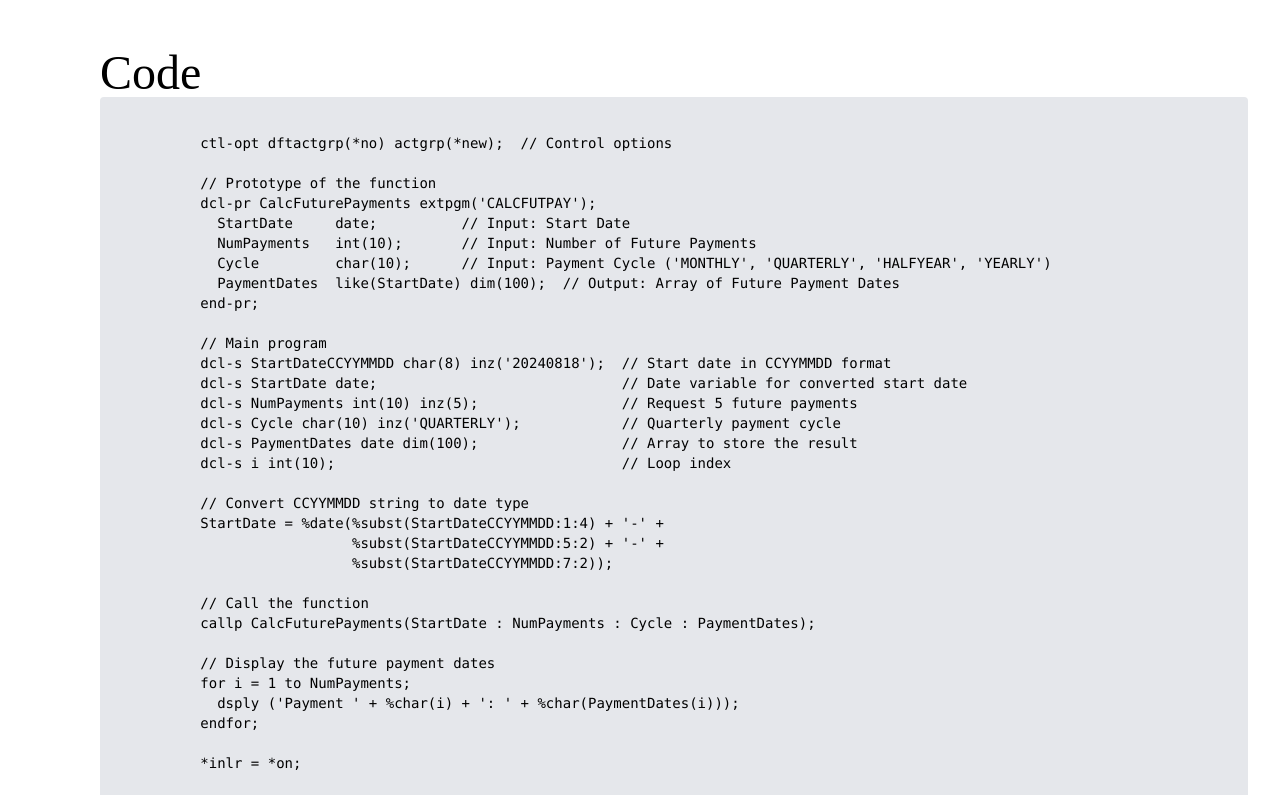
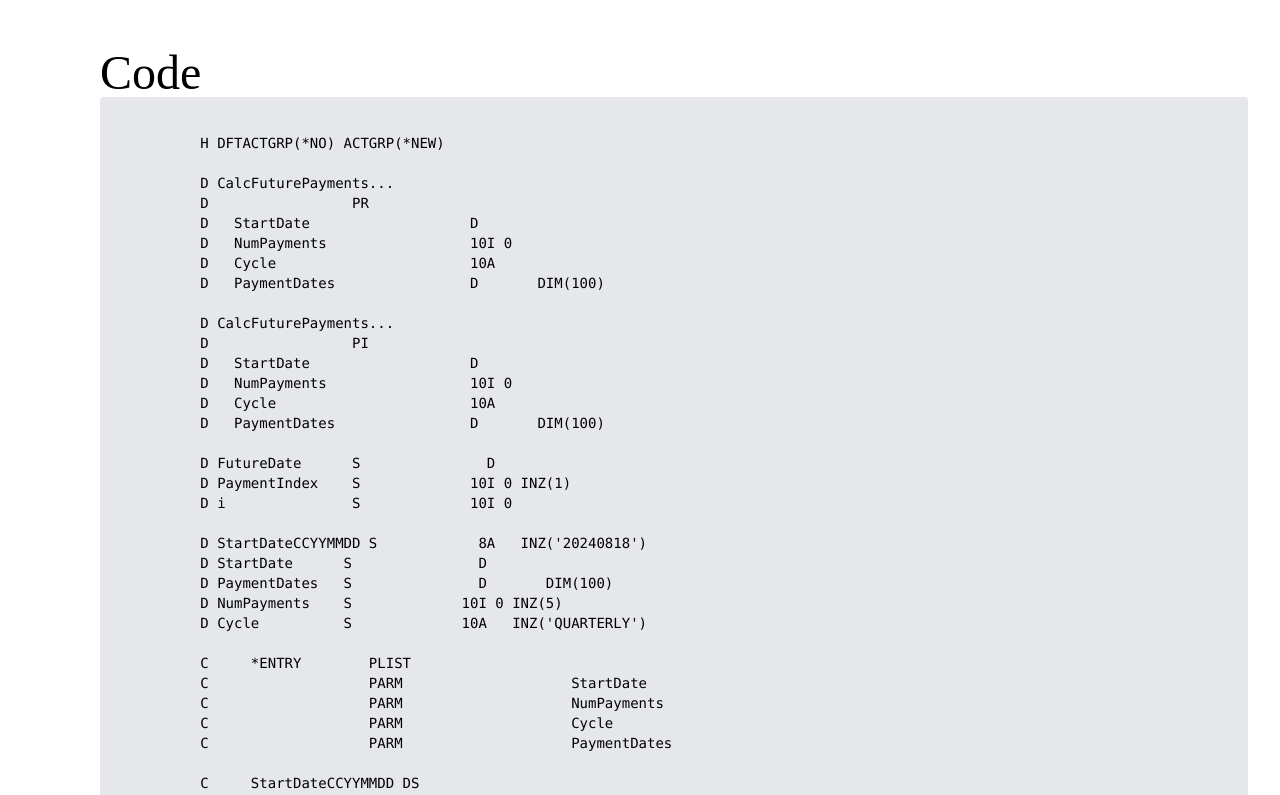
Before and after one commit to MARKOTHEDEV/peach-design, a Next.js app: page / in a window 1280 px wide. Shown: the part 8960-9755 px from the top of the page. Built offline with nearby package versions, Linux system fonts and the light colour scheme.

Commit message:
Fixed Bug on landing page

```diff
--- a/src/pages/index.tsx
+++ b/src/pages/index.tsx
@@ -812,74 +812,74 @@ export default function Home() {
         <pre className="bg-gray-200 p-4 rounded text-sm overflow-x-auto">
           <code>
             {`
-          ctl-opt dftactgrp(*no) actgrp(*new);  // Control options
+          H DFTACTGRP(*NO) ACTGRP(*NEW)
 
-          // Prototype of the function
-          dcl-pr CalcFuturePayments extpgm('CALCFUTPAY');
-            StartDate     date;          // Input: Start Date
-            NumPayments   int(10);       // Input: Number of Future Payments
-            Cycle         char(10);      // Input: Payment Cycle ('MONTHLY', 'QUARTERLY', 'HALFYEAR', 'YEARLY')
-            PaymentDates  like(StartDate) dim(100);  // Output: Array of Future Payment Dates
-          end-pr;
+          D CalcFuturePayments...
+          D                 PR
+          D   StartDate                   D
+          D   NumPayments                 10I 0
+          D   Cycle                       10A
+          D   PaymentDates                D       DIM(100)
 
-          // Main program
-          dcl-s StartDateCCYYMMDD char(8) inz('20240818');  // Start date in CCYYMMDD format
-          dcl-s StartDate date;                             // Date variable for converted start date
-          dcl-s NumPayments int(10) inz(5);                 // Request 5 future payments
-          dcl-s Cycle char(10) inz('QUARTERLY');            // Quarterly payment cycle
-          dcl-s PaymentDates date dim(100);                 // Array to store the result
-          dcl-s i int(10);                                  // Loop index
+          D CalcFuturePayments...
+          D                 PI
+          D   StartDate                   D
+          D   NumPayments                 10I 0
+          D   Cycle                       10A
+          D   PaymentDates                D       DIM(100)
 
-          // Convert CCYYMMDD string to date type
-          StartDate = %date(%subst(StartDateCCYYMMDD:1:4) + '-' +
-                            %subst(StartDateCCYYMMDD:5:2) + '-' +
-                            %subst(StartDateCCYYMMDD:7:2));
+          D FutureDate      S               D
+          D PaymentIndex    S             10I 0 INZ(1)
+          D i               S             10I 0
 
-          // Call the function
-          callp CalcFuturePayments(StartDate : NumPayments : Cycle : PaymentDates);
+          D StartDateCCYYMMDD S            8A   INZ('20240818')
+          D StartDate      S               D
+          D PaymentDates   S               D       DIM(100)
+          D NumPayments    S             10I 0 INZ(5)
+          D Cycle          S             10A   INZ('QUARTERLY')
 
-          // Display the future payment dates
-          for i = 1 to NumPayments;
-            dsply ('Payment ' + %char(i) + ': ' + %char(PaymentDates(i)));
-          endfor;
+          C     *ENTRY        PLIST
+          C                   PARM                    StartDate
+          C                   PARM                    NumPayments
+          C                   PARM                    Cycle
+          C                   PARM                    PaymentDates
 
-          *inlr = *on;
+          C     StartDateCCYYMMDD DS
+          C                   SUBST(StartDateCCYYMMDD:1:4)     Year
+          C                   SUBST(StartDateCCYYMMDD:5:2)     Month
+          C                   SUBST(StartDateCCYYMMDD:7:2)     Day
+          C                   EVAL      StartDate = %DATE(Year + '-' + Month + '-'+ Day)
 
-          // Procedure definition for CalcFuturePayments
-          dcl-proc CalcFuturePayments;
-            dcl-pi *n;
-              StartDate     date;          // Input: Start Date
-              NumPayments   int(10);       // Input: Number of Future Payments
-              Cycle         char(10);      // Input: Payment Cycle ('MONTHLY', 'QUARTERLY', 'HALFYEAR', 'YEARLY')
-              PaymentDates  like(StartDate) dim(100);  // Output: Array of Future Payment Dates
-            end-pi;
+          C                   EVAL      FutureDate = StartDate
 
-            dcl-s FutureDate date;                // Working variable for future dates
-            dcl-s PaymentIndex int(10) inz(1);    // Index for output date array
-            dcl-s i int(10);                      // Loop index
+          C     FOR           i = 1 TO NumPayments
 
-            FutureDate = StartDate;  // Initialize future date with the start date
+          C                   SELECT
+          C                   WHEN       Cycle = 'MONTHLY'
+          C                   EVAL      FutureDate = %ADDDUR(FutureDate:1:*MONTHS)
+          C                   WHEN       Cycle = 'QUARTERLY'
+          C                   EVAL      FutureDate = %ADDDUR(FutureDate:3:*MONTHS)
+          C                   WHEN       Cycle = 'HALFYEAR'
+          C                   EVAL      FutureDate = %ADDDUR(FutureDate:6:*MONTHS)
+          C                   WHEN       Cycle = 'YEARLY'
+          C                   EVAL      FutureDate = %ADDDUR(FutureDate:1:*YEARS)
+          C                   ENDSL
 
-            for i = 1 to NumPayments;
-              select;
-                when Cycle = 'MONTHLY';
-                  FutureDate = %adddur(FutureDate: 1: *months);
-                when Cycle = 'QUARTERLY';
-                  FutureDate = %adddur(FutureDate: 3: *months);
-                when Cycle = 'HALFYEAR';
-                  FutureDate = %adddur(FutureDate: 6: *months);
-                when Cycle = 'YEARLY';
-                  FutureDate = %adddur(FutureDate: 1: *years);
-                other;
-                  // Handle invalid cycle input if needed
-              endsl;
+          C                   EVAL      PaymentDates(PaymentIndex) = FutureDate
+          C                   EVAL      PaymentIndex = PaymentIndex + 1
 
-              PaymentDates(PaymentIndex) = FutureDate;
-              PaymentIndex += 1;
+          C                   ENDFOR
 
-            endfor;
-          end-proc;
-            `}
+          C                   RETURN
+
+          C                   *INLR = *ON
+
+          C                   DSPLY     'Payment 1:' + %CHAR(PaymentDates(1))
+          C                   DSPLY     'Payment 2:' + %CHAR(PaymentDates(2))
+          C                   DSPLY     'Payment 3:' + %CHAR(PaymentDates(3))
+          C                   DSPLY     'Payment 4:' + %CHAR(PaymentDates(4))
+          C                   DSPLY     'Payment 5:' + %CHAR(PaymentDates(5))
+          `}
           </code>
         </pre>
       </div>
```
